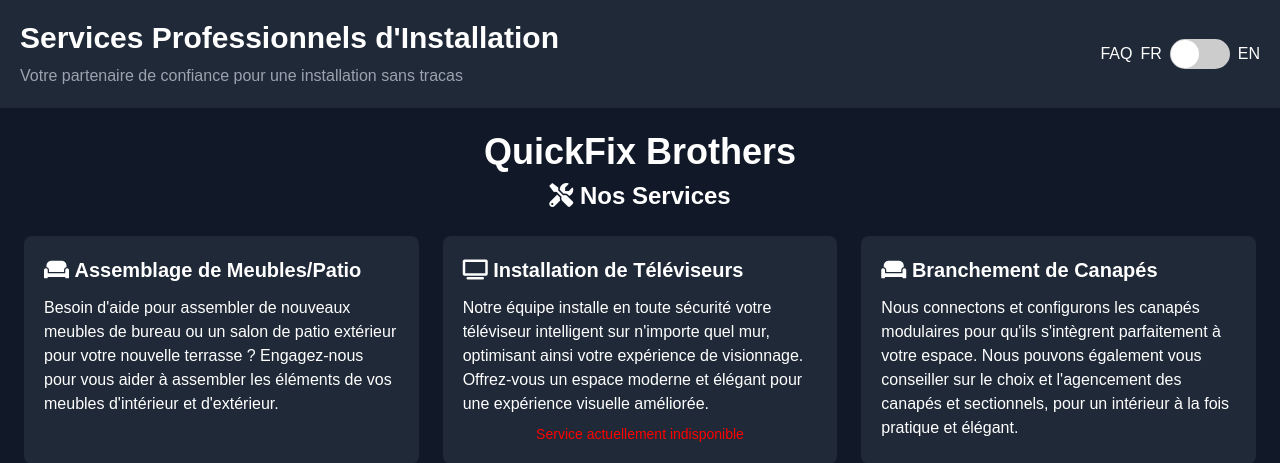
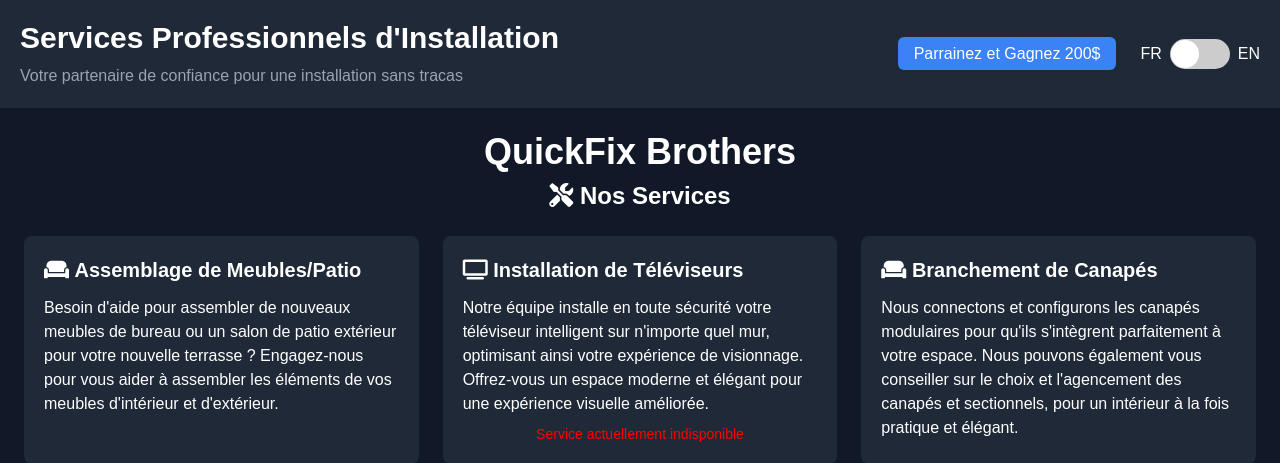
Before and after one commit to PingWinning/Installation-Bizz, a PHP site: page / in a window 1280 px wide. Shown: the top 463 px of the page. Run offline with PHP 8.4, Linux system fonts and the light colour scheme; some libraries are stand-ins or nearby versions.

Commit message:
Add $200 referral incentive button to navbar

```diff
--- a/index.php
+++ b/index.php
@@ -136,13 +136,22 @@ if ($_SERVER["REQUEST_METHOD"] == "POST") {
 <body class="bg-gray-900 text-white">
 
     <!-- Navbar with Language Toggle -->
+    <!-- Navbar with Language Toggle and Referral Program -->
+   <!-- Navbar with Language Toggle and Referral Program -->
     <nav class="bg-gray-800 p-5 flex justify-between items-center">
         <div>
             <h1 class="text-3xl font-bold" id="main-title">Services Professionnels d'Installation</h1>
             <p class="text-gray-400 mt-2" id="subtitle">Votre partenaire de confiance pour une installation sans tracas</p>
         </div>
+        <div class="flex items-center space-x-6">
+            <!-- Referral Program Link -->
+            <div id="parrainage">
+                <a href="parrainage.thml" class="text-white bg-blue-500 hover:bg-blue-400 px-4 py-2 rounded-md font-medium transition-all">
+                    Parrainez et Gagnez 200$
+                </a>
+            </div>
+            <!-- Language Toggle -->
             <div class="flex items-center">
-        <a href="terms-and-conditions.html" class="mr-2">FAQ</a><br>
                 <span class="mr-2 text-white">FR</span>
                 <div class="switch-container">
                     <input type="checkbox" id="switch" class="switch-input">
@@ -152,7 +161,10 @@ if ($_SERVER["REQUEST_METHOD"] == "POST") {
                 </div>
                 <span class="ml-2 text-white">EN</span>
             </div>
+        </div>
     </nav>
+
+
 
     <!-- Services Section -->
     <section class="p-6">
--- a/js/script.js
+++ b/js/script.js
@@ -12,6 +12,7 @@ document.getElementById('switch').addEventListener('change', function() {
         document.getElementById('services-title').innerHTML = '<i class="fas fa-tools"></i>&nbsp;Our Services';
         document.getElementById('contact-title').textContent = "Contact Us";
         document.getElementById('termes').innerHTML = 'By clicking "Send," you agree to our <a href="terms-and-conditions.html" class="text-blue-500 hover:underline">terms and conditions</a>.';
+        document.getElementById('parrainage').innerHTML = '<a href="referral.thml" class="text-white bg-blue-500 hover:bg-blue-400 px-4 py-2 rounded-md font-medium transition-all">Refer & Earn $200</a>';
 
         // Update service titles and descriptions with icons
         document.getElementById('service-1-title').innerHTML = '<i class="fas fa-couch"></i>&nbsp;Furniture/Patio Assembly';
@@ -67,6 +68,7 @@ document.getElementById('switch').addEventListener('change', function() {
         document.getElementById('services-title').innerHTML = '<i class="fas fa-tools"></i>&nbsp;Nos Services';
         document.getElementById('contact-title').textContent = "Contactez-Nous";
         document.getElementById('termes').innerHTML = 'En cliquant sur "Envoyer", vous acceptez nos <a href="terms-et-conditions.html" class="text-blue-500 hover:underline">termes et conditions</a>.';
+        document.getElementById('parrainage').innerHTML = '<a href="parrainage.thml" class="text-white bg-blue-500 hover:bg-blue-400 px-4 py-2 rounded-md font-medium transition-all">Parrainez & Gagnez 200$</a>';
 
         // Update service titles and descriptions with icons
         document.getElementById('service-1-title').innerHTML = '<i class="fas fa-couch"></i>&nbsp;Assemblage de Meubles/Patio';
```
Lines whose indentation alone changed are shown as unchanged.
